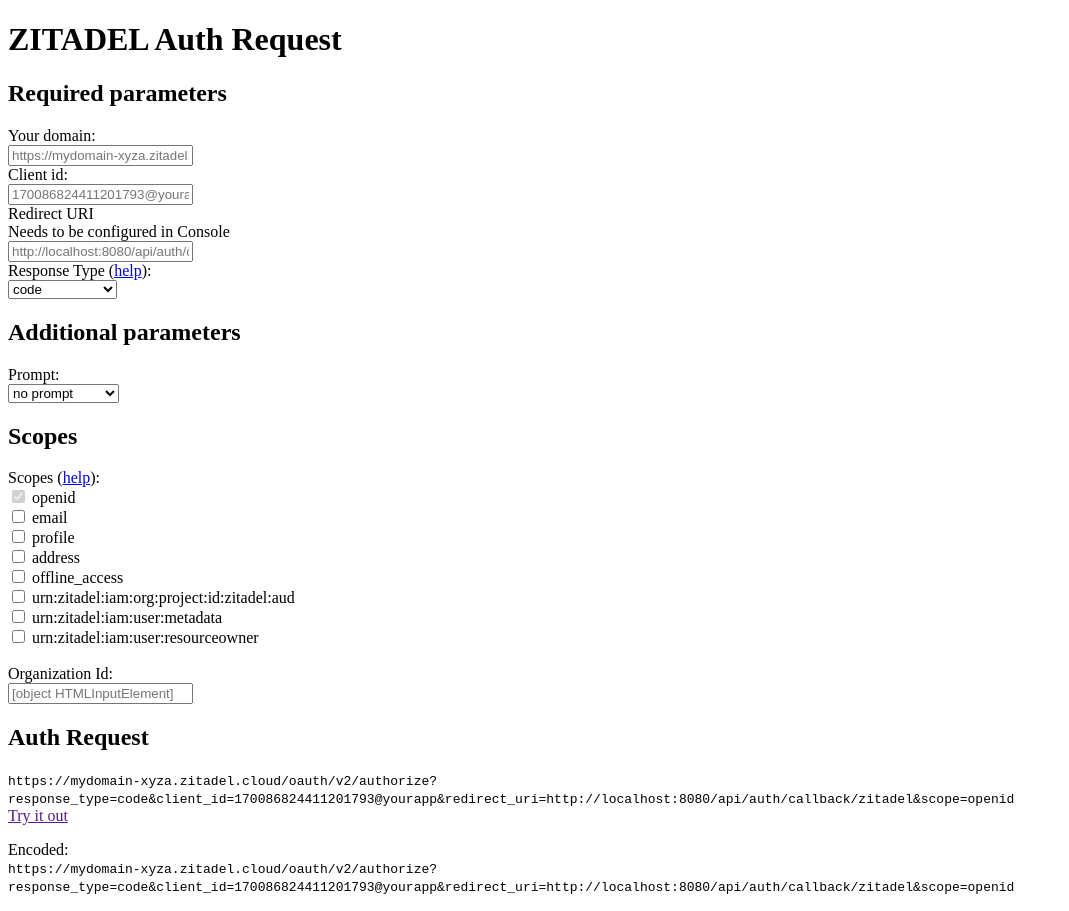
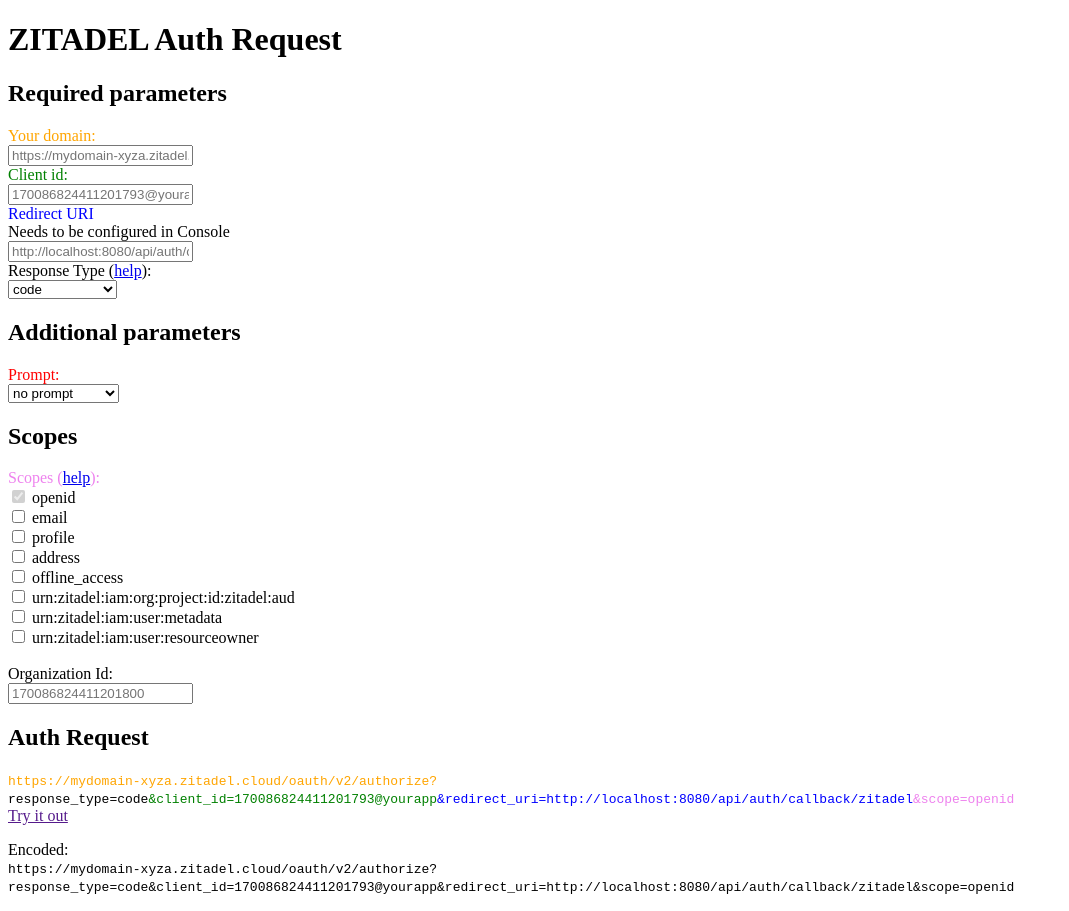
Before and after one commit to mffap/authrequest, a plain HTML site: page index.html in a window 1280 px wide. Shown: the whole page, without its empty margins (0-1069 px from the left). Drawn offline with Linux system fonts and the light colour scheme.

Commit message:
color coding

```diff
--- a/index.html
+++ b/index.html
@@ -3,6 +3,24 @@
         <style>
             .error {
                 border: 2px solid red;
+            }
+            .domain {
+                color: orange;
+            }
+            .client_id {
+                color: green;
+            }
+            .redirect_uri {
+                color: blue;
+            }
+            .scope {
+                color: violet;
+            }
+            .prompt {
+                color: red;
+            }
+            .login_hint {
+                color: lightcoral;
             }
         </style>
         <script language="JavaScript">
@@ -15,6 +33,7 @@
             let redirect_uri = 'http://localhost:8080/api/auth/callback/zitadel'
             let a_prompt = ''
             let login_hint = 'max+zitadel@zitadel.com'
+            let orgid = 170086824411201793
             function init() {
                 // Scopes
                 let list = document.getElementById("list_scopes");
@@ -103,16 +122,25 @@
                 var output = document.getElementById("authrequest");
                 var output_encoded = document.getElementById("authrequest_encoded");
                 var output_link= document.getElementById("authrequest_link");
-                let html = domain + path +
+                let html =
+                    '<span class="domain">' + domain + path + '</span>' +
+                    'response_type=' + response_type +
+                    '<span class="client_id">&client_id=' + client_id + '</span>' +
+                    '<span class="redirect_uri">&redirect_uri=' + redirect_uri + '</span>' +
+                    '<span class="scope">&scope=' + scopes.join(' ')+ '</span>';
+                if (a_prompt != '') html = html + '<span class="prompt">&prompt=' + a_prompt + '</span>'
+                if (a_prompt === 'select_account') html = html + '<span class="login_hint">&login_hint=' + login_hint + '</span>'
+                output.innerHTML = html
+
+                let href = domain + path +
                     'response_type=' + response_type +
                     '&client_id=' + client_id +
                     '&redirect_uri=' + redirect_uri +
                     '&scope=' + scopes.join(' ');
-                if (a_prompt != '') html = html + '&prompt=' + a_prompt
-                if (a_prompt === 'select_account') html = html + '&login_hint=' + login_hint
-                output.innerHTML = html
-                output_encoded.innerHTML = encodeURI(html)
-                output_link.href = html
+                if (a_prompt != '') href = href + '&prompt=' + a_prompt
+                if (a_prompt === 'select_account') href = href + '&login_hint=' + login_hint
+                output_encoded.innerHTML = encodeURI(href)
+                output_link.href = href
             }
         </script>
     </head>
@@ -122,13 +150,13 @@
 
         <h2>Required parameters</h2>
 
-        <label for="domain">Your domain:</label><br />
+        <label for="domain" class="domain">Your domain:</label><br />
         <input type="text" id="domain" name="domain" onchange="setDomain(this)"><br />
 
-        <label for="client_id">Client id:</label><br />
+        <label for="client_id" class="client_id">Client id:</label><br />
         <input type="text" id="client_id" name="client_id" value="" onchange="setClientId(this)"><br />
 
-        <label for="clientId">Redirect URI</label><br />
+        <label for="redirect_uri" class="redirect_uri">Redirect URI</label><br />
         <span>Needs to be configured in Console</span><br />
         <input type="text" id="redirect_uri" name="redirect_uri" value="" onchange="setRedirectUri(this)"><br />
 
@@ -141,7 +169,7 @@
 
         <h2>Additional parameters</h2>
 
-        <label for="prompt">Prompt:</label><br />
+        <label for="prompt" class="prompt">Prompt:</label><br />
         <select name="prompt" id="prompt" onchange="setPrompt(this)">
             <option value="">no prompt</option>
             <option value="none">none</option>
@@ -151,13 +179,13 @@
         </select>
         <br />
 
-        <div id="login_hint_optional" hidden>
+        <div id="login_hint_optional" class="login_hint" hidden>
             <label for="login_hint">Login hint:</label><br />
             <input type="text" id="login_hint" name="login_hint" value="" placeholder="max+zitadel@zitadel.com" onchange="setLoginHint(this)"><br />
         </div>
 
         <h2>Scopes</h2>
-        <label for="scope">Scopes (<a target="_blank" href="https://docs.zitadel.com/docs/apis/openidoauth/scopes">help</a>):</label><br />
+        <label for="scope" class="scope">Scopes (<a target="_blank" href="https://docs.zitadel.com/docs/apis/openidoauth/scopes">help</a>):</label><br />
         <div id="list_scopes">
             <input type="checkbox" id="scope_openid" name="scopes" value="openid" checked disabled>
             <label for="scope_openid">openid</label>
```
